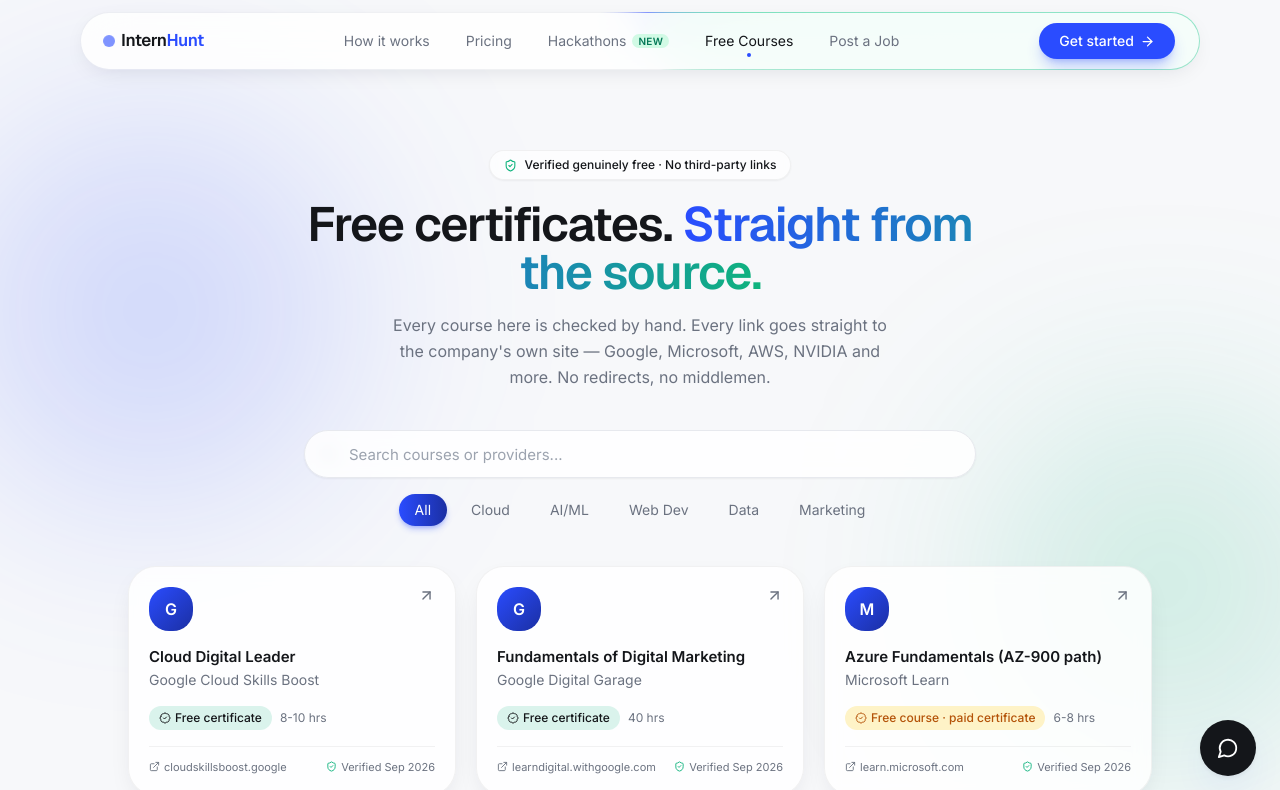
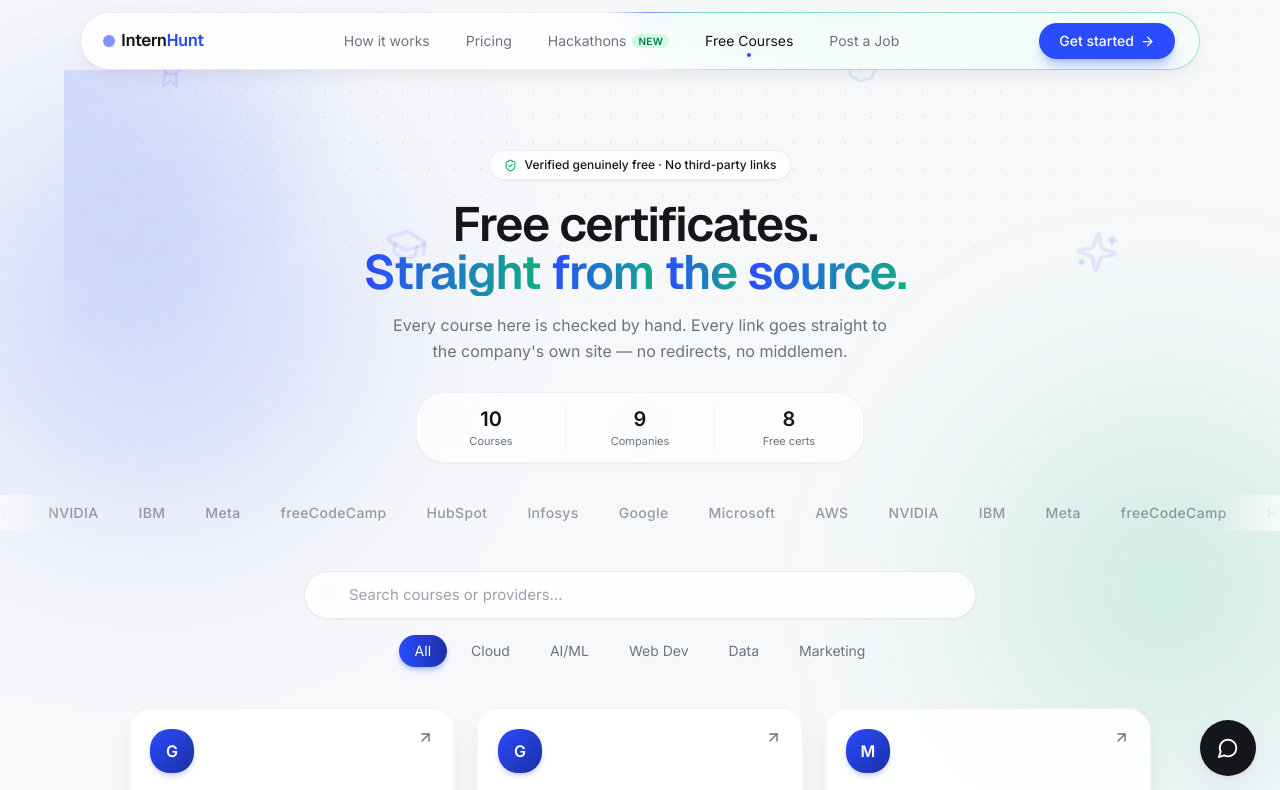
Before and after one commit to robinverma703/internhunt, a Next.js app: page /free-courses in a window 1280 px wide. Shown: the top 790 px of the page. Built offline with nearby package versions, Linux system fonts and the light colour scheme.

Commit message:
premium free-courses design v2

```diff
--- a/app/free-courses/page.tsx
+++ b/app/free-courses/page.tsx
@@ -1,13 +1,17 @@
 "use client";
 
-import { useMemo, useState } from "react";
-import { motion, AnimatePresence } from "framer-motion";
+import { useMemo, useRef, useState } from "react";
+import type { MouseEvent as ReactMouseEvent } from "react";
+import { motion, AnimatePresence, useMotionValue, useSpring, useTransform } from "framer-motion";
 import {
   ArrowUpRight,
   BadgeCheck,
   Search,
   ShieldCheck,
   ExternalLink,
+  Award,
+  GraduationCap,
+  Sparkles,
 } from "lucide-react";
 import Navbar from "@/components/navbar";
 import Footer from "@/components/footer";
@@ -26,128 +30,176 @@
 };
 
 const COURSES: Course[] = [
-  {
-    title: "Cloud Digital Leader",
-    provider: "Google Cloud Skills Boost",
-    domain: "cloudskillsboost.google",
-    url: "https://www.cloudskillsboost.google/",
-    category: "Cloud",
-    duration: "8-10 hrs",
-    certFree: true,
-    verified: "Sep 2026",
-  },
-  {
-    title: "Fundamentals of Digital Marketing",
-    provider: "Google Digital Garage",
-    domain: "learndigital.withgoogle.com",
-    url: "https://learndigital.withgoogle.com/digitalgarage",
-    category: "Marketing",
-    duration: "40 hrs",
-    certFree: true,
-    verified: "Sep 2026",
-  },
-  {
-    title: "Azure Fundamentals (AZ-900 path)",
-    provider: "Microsoft Learn",
-    domain: "learn.microsoft.com",
-    url: "https://learn.microsoft.com/en-us/training/paths/azure-fundamentals/",
-    category: "Cloud",
-    duration: "6-8 hrs",
-    certFree: false,
-    verified: "Sep 2026",
-  },
-  {
-    title: "AWS Cloud Practitioner Essentials",
-    provider: "AWS Skill Builder",
-    domain: "aws.amazon.com",
-    url: "https://aws.amazon.com/training/learn-about/cloud-practitioner/",
-    category: "Cloud",
-    duration: "6 hrs",
-    certFree: true,
-    verified: "Sep 2026",
-  },
-  {
-    title: "Fundamentals of Deep Learning",
-    provider: "NVIDIA Deep Learning Institute",
-    domain: "nvidia.com",
-    url: "https://www.nvidia.com/en-in/training/online/",
-    category: "AI/ML",
-    duration: "8 hrs",
-    certFree: true,
-    verified: "Sep 2026",
-  },
-  {
-    title: "Data Science Foundations",
-    provider: "IBM SkillsBuild",
-    domain: "skillsbuild.org",
-    url: "https://skillsbuild.org/students/course-catalog/data-science",
-    category: "Data",
-    duration: "10 hrs",
-    certFree: true,
-    verified: "Sep 2026",
-  },
-  {
-    title: "Responsive Web Design",
-    provider: "freeCodeCamp",
-    domain: "freecodecamp.org",
-    url: "https://www.freecodecamp.org/learn/2022/responsive-web-design/",
-    category: "Web Dev",
-    duration: "300 hrs",
-    certFree: true,
-    verified: "Sep 2026",
-  },
-  {
-    title: "Inbound Marketing",
-    provider: "HubSpot Academy",
-    domain: "academy.hubspot.com",
-    url: "https://academy.hubspot.com/courses/inbound-marketing",
-    category: "Marketing",
-    duration: "3 hrs",
-    certFree: true,
-    verified: "Sep 2026",
-  },
-  {
-    title: "Java Programming",
-    provider: "Infosys Springboard",
-    domain: "infyspringboard.onwingspan.com",
-    url: "https://infyspringboard.onwingspan.com/web/en/page/home",
-    category: "Web Dev",
-    duration: "Self-paced",
-    certFree: true,
-    verified: "Sep 2026",
-  },
-  {
-    title: "Python for Beginners",
-    provider: "Microsoft Learn",
-    domain: "learn.microsoft.com",
-    url: "https://learn.microsoft.com/en-us/shows/intro-to-python-development/",
-    category: "Web Dev",
-    duration: "5 hrs",
-    certFree: false,
-    verified: "Sep 2026",
-  },
+  { title: "Cloud Digital Leader", provider: "Google Cloud Skills Boost", domain: "cloudskillsboost.google", url: "https://www.cloudskillsboost.google/", category: "Cloud", duration: "8-10 hrs", certFree: true, verified: "Sep 2026" },
+  { title: "Fundamentals of Digital Marketing", provider: "Google Digital Garage", domain: "learndigital.withgoogle.com", url: "https://learndigital.withgoogle.com/digitalgarage", category: "Marketing", duration: "40 hrs", certFree: true, verified: "Sep 2026" },
+  { title: "Azure Fundamentals (AZ-900 path)", provider: "Microsoft Learn", domain: "learn.microsoft.com", url: "https://learn.microsoft.com/en-us/training/paths/azure-fundamentals/", category: "Cloud", duration: "6-8 hrs", certFree: false, verified: "Sep 2026" },
+  { title: "AWS Cloud Practitioner Essentials", provider: "AWS Skill Builder", domain: "aws.amazon.com", url: "https://aws.amazon.com/training/learn-about/cloud-practitioner/", category: "Cloud", duration: "6 hrs", certFree: true, verified: "Sep 2026" },
+  { title: "Fundamentals of Deep Learning", provider: "NVIDIA Deep Learning Institute", domain: "nvidia.com", url: "https://www.nvidia.com/en-in/training/online/", category: "AI/ML", duration: "8 hrs", certFree: true, verified: "Sep 2026" },
+  { title: "Data Science Foundations", provider: "IBM SkillsBuild", domain: "skillsbuild.org", url: "https://skillsbuild.org/students/course-catalog/data-science", category: "Data", duration: "10 hrs", certFree: true, verified: "Sep 2026" },
+  { title: "Responsive Web Design", provider: "freeCodeCamp", domain: "freecodecamp.org", url: "https://www.freecodecamp.org/learn/2022/responsive-web-design/", category: "Web Dev", duration: "300 hrs", certFree: true, verified: "Sep 2026" },
+  { title: "Inbound Marketing", provider: "HubSpot Academy", domain: "academy.hubspot.com", url: "https://academy.hubspot.com/courses/inbound-marketing", category: "Marketing", duration: "3 hrs", certFree: true, verified: "Sep 2026" },
+  { title: "Java Programming", provider: "Infosys Springboard", domain: "infyspringboard.onwingspan.com", url: "https://infyspringboard.onwingspan.com/web/en/page/home", category: "Web Dev", duration: "Self-paced", certFree: true, verified: "Sep 2026" },
+  { title: "Python for Beginners", provider: "Microsoft Learn", domain: "learn.microsoft.com", url: "https://learn.microsoft.com/en-us/shows/intro-to-python-development/", category: "Web Dev", duration: "5 hrs", certFree: false, verified: "Sep 2026" },
 ];
 
 const CATEGORIES = ["All", "Cloud", "AI/ML", "Web Dev", "Data", "Marketing"];
+const BRANDS = ["Google", "Microsoft", "AWS", "NVIDIA", "IBM", "Meta", "freeCodeCamp", "HubSpot", "Infosys"];
+const FLOATERS = [Award, GraduationCap, ShieldCheck, BadgeCheck, Sparkles];
+
+function HeroSpotlight() {
+  const x = useMotionValue(0);
+  const y = useMotionValue(0);
+
+  function onMove(e: ReactMouseEvent<HTMLDivElement>) {
+    const r = e.currentTarget.getBoundingClientRect();
+    x.set(e.clientX - r.left);
+    y.set(e.clientY - r.top);
+  }
+
+  const bg = useTransform([x, y], ([lx, ly]) =>
+    `radial-gradient(420px circle at ${lx}px ${ly}px, rgba(42,76,255,0.14), transparent 70%)`
+  );
+
+  return (
+    <motion.div
+      onMouseMove={onMove}
+      aria-hidden
+      className="pointer-events-none absolute inset-0 hidden md:block"
+      style={{ background: bg }}
+    />
+  );
+}
+
+function TiltCard({ course, index }: { course: Course; index: number }) {
+  const rx = useMotionValue(0);
+  const ry = useMotionValue(0);
+  const srx = useSpring(rx, { stiffness: 200, damping: 18 });
+  const sry = useSpring(ry, { stiffness: 200, damping: 18 });
+
+  function onMove(e: ReactMouseEvent<HTMLAnchorElement>) {
+    const r = e.currentTarget.getBoundingClientRect();
+    const px = (e.clientX - r.left) / r.width - 0.5;
+    const py = (e.clientY - r.top) / r.height - 0.5;
+    ry.set(px * 10);
+    rx.set(py * -10);
+  }
+  function onLeave() {
+    rx.set(0);
+    ry.set(0);
+  }
+
+  return (
+    <motion.a
+      href={course.url}
+      target="_blank"
+      rel="noopener noreferrer"
+      data-cursor-hover
+      layout
+      initial={{ opacity: 0, y: 24, scale: 0.96 }}
+      animate={{ opacity: 1, y: 0, scale: 1 }}
+      exit={{ opacity: 0, scale: 0.95 }}
+      transition={{ delay: index * 0.05, duration: 0.45, ease: EASE }}
+      onMouseMove={onMove}
+      onMouseLeave={onLeave}
+      style={{ rotateX: srx, rotateY: sry, transformPerspective: 800 }}
+      className="group relative overflow-hidden rounded-2xl p-px shadow-[0_10px_30px_-14px_rgba(15,23,42,0.2)] transition-shadow duration-300 hover:shadow-[0_28px_60px_-20px_rgba(15,23,42,0.35)]"
+    >
+      <div
+        aria-hidden
+        className="pointer-events-none absolute inset-0 flex items-center justify-center opacity-0 transition-opacity duration-300 group-hover:opacity-100"
+      >
+        <motion.span
+          animate={{ rotate: 360 }}
+          transition={{ duration: 6, repeat: Infinity, ease: "linear" }}
+          className="aspect-square w-[200%]"
+          style={{
+            background:
+              "conic-gradient(from 0deg, rgba(0,0,0,0) 0deg, rgba(42,76,255,0.9) 60deg, rgba(15,179,125,0.9) 120deg, rgba(0,0,0,0) 200deg, rgba(0,0,0,0) 360deg)",
+          }}
+        />
+      </div>
+
+      <div className="relative rounded-[15px] border border-black/5 bg-white/90 p-5 backdrop-blur">
+        <div
+          aria-hidden
+          className="pointer-events-none absolute -right-10 -top-10 h-28 w-28 rounded-full bg-signal/10 opacity-0 blur-2xl transition-opacity duration-300 group-hover:opacity-100"
+        />
+
+        <div className="relative flex items-start justify-between">
+          <span className="flex h-11 w-11 shrink-0 items-center justify-center rounded-xl bg-gradient-to-br from-signal to-signal-deep text-base font-semibold text-white shadow-md shadow-signal/20">
+            {course.provider.charAt(0)}
+          </span>
+          <ArrowUpRight
+            size={17}
+            className="text-muted transition-transform duration-300 group-hover:-translate-y-0.5 group-hover:translate-x-0.5 group-hover:text-signal"
+          />
+        </div>
+
+        <p className="relative mt-4 text-[15px] font-semibold leading-snug text-graphite">
+          {course.title}
+        </p>
+        <p className="relative mt-0.5 text-sm text-muted">{course.provider}</p>
+
+        <div className="relative mt-4 flex flex-wrap items-center gap-2 text-xs">
+          <span
+            className={
+              "inline-flex items-center gap-1 rounded-full px-2.5 py-1 font-medium " +
+              (course.certFree ? "bg-mint/15 text-mint-deep" : "bg-amber-100 text-amber-700")
+            }
+          >
+            <BadgeCheck size={12} />
+            {course.certFree ? "Free certificate" : "Free course · paid certificate"}
+          </span>
+          <span className="text-muted">{course.duration}</span>
+        </div>
+
+        <div className="relative mt-4 flex items-center justify-between border-t border-black/5 pt-3 text-[11px] text-muted">
+          <span className="inline-flex items-center gap-1">
+            <ExternalLink size={11} />
+            {course.domain}
+          </span>
+          <span className="inline-flex items-center gap-1">
+            <ShieldCheck size={11} className="text-mint" />
+            Verified {course.verified}
+          </span>
+        </div>
+      </div>
+    </motion.a>
+  );
+}
 
 export default function FreeCoursesPage() {
   const [query, setQuery] = useState("");
   const [category, setCategory] = useState("All");
+  const floatersRef = useRef(FLOATERS);
 
   const filtered = useMemo(() => {
     return COURSES.filter((c) => {
       const matchesCategory = category === "All" || c.category === category;
       const q = query.trim().toLowerCase();
-      const matchesQuery =
-        !q ||
-        c.title.toLowerCase().includes(q) ||
-        c.provider.toLowerCase().includes(q);
+      const matchesQuery = !q || c.title.toLowerCase().includes(q) || c.provider.toLowerCase().includes(q);
       return matchesCategory && matchesQuery;
     });
   }, [query, category]);
 
+  const certFreeCount = COURSES.filter((c) => c.certFree).length;
+  const brandCount = new Set(COURSES.map((c) => c.provider)).size;
+
   return (
-    <main className="relative isolate min-h-screen bg-paper">
+    <main className="relative isolate min-h-screen overflow-hidden bg-paper">
+      {/* dot grid */}
+      <div
+        aria-hidden
+        className="pointer-events-none fixed inset-0 -z-20 opacity-[0.35]"
+        style={{
+          backgroundImage: "radial-gradient(rgba(15,23,42,0.18) 1px, transparent 1px)",
+          backgroundSize: "26px 26px",
+          maskImage: "radial-gradient(ellipse 60% 50% at 50% 0%, black 40%, transparent 100%)",
+          WebkitMaskImage: "radial-gradient(ellipse 60% 50% at 50% 0%, black 40%, transparent 100%)",
+        }}
+      />
+
+      {/* aurora blobs */}
       <div aria-hidden className="pointer-events-none fixed inset-0 -z-10 overflow-hidden">
         <motion.div
           animate={{ x: [0, 50, 0], y: [0, 30, 0] }}
@@ -161,14 +213,39 @@
         />
       </div>
 
+      {/* floating certificate icons */}
+      <div aria-hidden className="pointer-events-none fixed inset-0 -z-10 hidden md:block">
+        {floatersRef.current.map((Icon, i) => (
+          <motion.span
+            key={i}
+            className="absolute text-signal/10"
+            style={{
+              left: `${12 + i * 18}%`,
+              top: `${8 + (i % 3) * 22}%`,
+            }}
+            animate={{ y: [0, -18, 0], rotate: [0, 8, 0] }}
+            transition={{
+              duration: 8 + i * 1.4,
+              repeat: Infinity,
+              ease: "easeInOut",
+              delay: i * 0.6,
+            }}
+          >
+            <Icon size={34 + (i % 3) * 10} />
+          </motion.span>
+        ))}
+      </div>
+
       <Navbar />
 
-      <section className="mx-auto max-w-6xl px-6 pb-20 pt-14 md:pt-20">
+      <section className="relative mx-auto max-w-6xl px-6 pb-8 pt-14 md:pt-20">
+        <HeroSpotlight />
+
         <motion.div
           initial={{ opacity: 0, y: 22 }}
           animate={{ opacity: 1, y: 0 }}
           transition={{ duration: 0.7, ease: EASE }}
-          className="text-center"
+          className="relative text-center"
         >
           <span className="inline-flex items-center gap-2 rounded-full border border-black/5 bg-white/70 px-3.5 py-1.5 text-xs font-medium text-graphite shadow-sm backdrop-blur">
             <ShieldCheck size={13} className="text-mint" />
@@ -176,30 +253,89 @@
           </span>
 
           <h1 className="mx-auto mt-5 max-w-2xl text-4xl font-semibold leading-[1.08] tracking-tight text-graphite md:text-5xl">
-            Free certificates.{" "}
-            <span className="bg-gradient-to-r from-signal to-mint bg-clip-text text-transparent">
-              Straight from the source.
+            {["Free", "certificates."].map((word, i) => (
+              <motion.span
+                key={word}
+                initial={{ opacity: 0, y: 16 }}
+                animate={{ opacity: 1, y: 0 }}
+                transition={{ delay: 0.15 + i * 0.1, duration: 0.5, ease: EASE }}
+                className="inline-block"
+              >
+                {word}&nbsp;
+              </motion.span>
+            ))}
+            <br />
+            {["Straight", "from", "the", "source."].map((word, i) => (
+              <motion.span
+                key={word}
+                initial={{ opacity: 0, y: 16 }}
+                animate={{ opacity: 1, y: 0 }}
+                transition={{ delay: 0.35 + i * 0.08, duration: 0.5, ease: EASE }}
+                className="inline-block bg-gradient-to-r from-signal to-mint bg-clip-text text-transparent"
+              >
+                {word}&nbsp;
+              </motion.span>
+            ))}
+          </h1>
+
+          <motion.p
+            initial={{ opacity: 0 }}
+            animate={{ opacity: 1 }}
+            transition={{ delay: 0.7, duration: 0.6 }}
+            className="mx-auto mt-4 max-w-lg text-base leading-relaxed text-muted"
+          >
+            Every course here is checked by hand. Every link goes straight to
+            the company&apos;s own site — no redirects, no middlemen.
+          </motion.p>
+
+          {/* stats */}
+          <motion.div
+            initial={{ opacity: 0, y: 12 }}
+            animate={{ opacity: 1, y: 0 }}
+            transition={{ delay: 0.85, duration: 0.5, ease: EASE }}
+            className="mx-auto mt-7 flex max-w-md items-center justify-center divide-x divide-black/5 rounded-2xl border border-black/5 bg-white/70 py-3 shadow-sm backdrop-blur"
+          >
+            {[
+              { n: COURSES.length, label: "Courses" },
+              { n: brandCount, label: "Companies" },
+              { n: certFreeCount, label: "Free certs" },
+            ].map((s) => (
+              <div key={s.label} className="flex-1 px-2 text-center">
+                <p className="text-xl font-semibold text-graphite">{s.n}</p>
+                <p className="text-[11px] text-muted">{s.label}</p>
+              </div>
+            ))}
+          </motion.div>
+        </motion.div>
+      </section>
+
+      {/* brand marquee */}
+      <div className="relative mb-10 overflow-hidden py-2">
+        <div className="pointer-events-none absolute inset-y-0 left-0 z-10 w-16 bg-gradient-to-r from-paper to-transparent" />
+        <div className="pointer-events-none absolute inset-y-0 right-0 z-10 w-16 bg-gradient-to-l from-paper to-transparent" />
+        <motion.div
+          animate={{ x: ["0%", "-50%"] }}
+          transition={{ duration: 22, repeat: Infinity, ease: "linear" }}
+          className="flex w-max gap-10 whitespace-nowrap"
+        >
+          {[...BRANDS, ...BRANDS].map((b, i) => (
+            <span key={b + i} className="text-sm font-medium tracking-wide text-muted/70">
+              {b}
             </span>
-          </h1>
-          <p className="mx-auto mt-4 max-w-lg text-base leading-relaxed text-muted">
-            Every course here is checked by hand. Every link goes straight to
-            the company&apos;s own site — Google, Microsoft, AWS, NVIDIA and more.
-            No redirects, no middlemen.
-          </p>
+          ))}
         </motion.div>
+      </div>
 
+      <section className="mx-auto max-w-6xl px-6 pb-20">
         {/* Search + filters */}
         <motion.div
           initial={{ opacity: 0, y: 18 }}
           animate={{ opacity: 1, y: 0 }}
           transition={{ delay: 0.15, duration: 0.6, ease: EASE }}
-          className="mx-auto mt-10 flex max-w-2xl flex-col gap-4"
+          className="mx-auto flex max-w-2xl flex-col gap-4"
         >
           <div className="relative">
-            <Search
-              size={17}
-              className="pointer-events-none absolute left-4 top-1/2 -translate-y-1/2 text-muted"
-            />
+            <Search size={17} className="pointer-events-none absolute left-4 top-1/2 -translate-y-1/2 text-muted" />
             <input
               value={query}
               onChange={(e) => setQuery(e.target.value)}
@@ -235,72 +371,10 @@
         </motion.div>
 
         {/* Grid */}
-        <motion.div
-          layout
-          className="mx-auto mt-10 grid max-w-5xl grid-cols-1 gap-5 sm:grid-cols-2 lg:grid-cols-3"
-        >
+        <motion.div layout className="mx-auto mt-10 grid max-w-5xl grid-cols-1 gap-5 sm:grid-cols-2 lg:grid-cols-3">
           <AnimatePresence mode="popLayout">
             {filtered.map((course, i) => (
-              <motion.a
-                key={course.title + course.provider}
-                href={course.url}
-                target="_blank"
-                rel="noopener noreferrer"
-                data-cursor-hover
-                layout
-                initial={{ opacity: 0, y: 20, scale: 0.97 }}
-                animate={{ opacity: 1, y: 0, scale: 1 }}
-                exit={{ opacity: 0, scale: 0.95 }}
-                transition={{ delay: i * 0.04, duration: 0.4, ease: EASE }}
-                whileHover={{ y: -4 }}
-                className="group relative overflow-hidden rounded-2xl border border-black/5 bg-white/85 p-5 shadow-[0_10px_30px_-14px_rgba(15,23,42,0.18)] backdrop-blur transition-shadow hover:shadow-[0_20px_45px_-16px_rgba(15,23,42,0.3)]"
-              >
-                <div
-                  aria-hidden
-                  className="pointer-events-none absolute -right-10 -top-10 h-28 w-28 rounded-full bg-signal/10 opacity-0 blur-2xl transition-opacity duration-300 group-hover:opacity-100"
-                />
-
-                <div className="flex items-start justify-between">
-                  <span className="flex h-11 w-11 shrink-0 items-center justify-center rounded-xl bg-gradient-to-br from-signal to-signal-deep text-base font-semibold text-white">
-                    {course.provider.charAt(0)}
-                  </span>
-                  <ArrowUpRight
-                    size={17}
-                    className="text-muted transition-transform duration-300 group-hover:-translate-y-0.5 group-hover:translate-x-0.5 group-hover:text-signal"
-                  />
-                </div>
-
-                <p className="mt-4 text-[15px] font-semibold leading-snug text-graphite">
-                  {course.title}
-                </p>
-                <p className="mt-0.5 text-sm text-muted">{course.provider}</p>
-
-                <div className="mt-4 flex flex-wrap items-center gap-2 text-xs">
-                  <span
-                    className={
-                      "inline-flex items-center gap-1 rounded-full px-2.5 py-1 font-medium " +
-                      (course.certFree
-                        ? "bg-mint/15 text-mint-deep"
-                        : "bg-amber-100 text-amber-700")
-                    }
-                  >
-                    <BadgeCheck size={12} />
-                    {course.certFree ? "Free certificate" : "Free course · paid certificate"}
-                  </span>
-                  <span className="text-muted">{course.duration}</span>
-                </div>
-
-                <div className="mt-4 flex items-center justify-between border-t border-black/5 pt-3 text-[11px] text-muted">
-                  <span className="inline-flex items-center gap-1">
-                    <ExternalLink size={11} />
-                    {course.domain}
-                  </span>
-                  <span className="inline-flex items-center gap-1">
-                    <ShieldCheck size={11} className="text-mint" />
-                    Verified {course.verified}
-                  </span>
-                </div>
-              </motion.a>
+              <TiltCard key={course.title + course.provider} course={course} index={i} />
             ))}
           </AnimatePresence>
         </motion.div>
```
